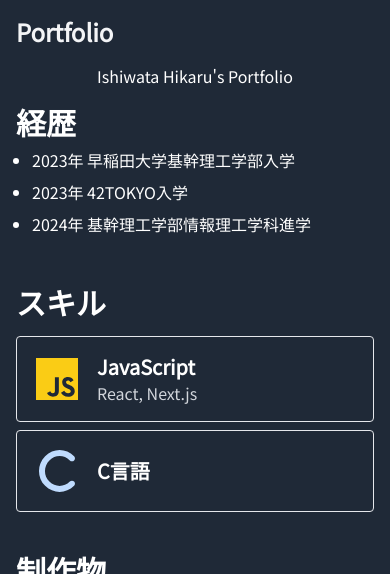
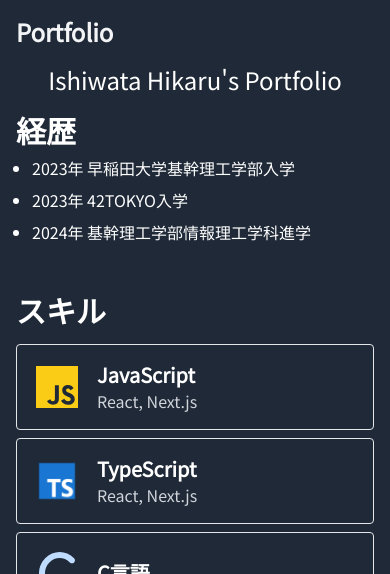
Before and after one commit to hishiwat/portfolio, a Next.js app: page / in a window 390 px wide. Shown: the top 574 px of the page. Built offline with nearby package versions, Linux system fonts and the light colour scheme.

Commit message:
add typescript

```diff
--- a/src/app/components/Product.tsx
+++ b/src/app/components/Product.tsx
@@ -17,7 +17,7 @@
   return (
     <div id="product" className="py-4 w-full">
       <h1 className="text-3xl font-bold mb-4">制作物</h1>
-      <div className="px-12">
+      <div className="sm:px-12">
         {Products.map((product) => (
           <div
             key={product.title}
--- a/src/app/components/Skills.tsx
+++ b/src/app/components/Skills.tsx
@@ -2,6 +2,7 @@
 import { FontAwesomeIcon } from "@fortawesome/react-fontawesome";
 import { faJs } from "@fortawesome/free-brands-svg-icons";
 import { faC } from "@fortawesome/free-solid-svg-icons";
+import Image from "next/image";
 
 const Skills = () => {
   return (
@@ -18,6 +19,20 @@
             <p className="text-gray-300">React, Next.js</p>
           </div>
         </div>
+        <div className="flex items-center border rounded p-4 mt-2 hover:border-blue-400 transition duration-200">
+          <Image
+            src="/typescript.png"
+            width={50}
+            height={50}
+            alt="typescript logo"
+            className="size-12 mr-4"
+          />
+          <div>
+            <h2 className="text-xl font-bold">TypeScript</h2>
+            <p className="text-gray-300">React, Next.js</p>
+          </div>
+        </div>
+
         <div className="flex items-center border rounded p-4 my-2 hover:border-blue-200 transition duration-200">
           <FontAwesomeIcon icon={faC} className="size-12 mr-4 text-blue-200" />
           <div>
--- a/src/app/page.tsx
+++ b/src/app/page.tsx
@@ -10,7 +10,9 @@
         <Hero />
       </div>
       <div className="text-white px-4 flex flex-col items-center lg:w-2/3 mx-auto">
-        <div className="sm:hidden">Ishiwata Hikaru&apos;s Portfolio</div>
+        <div className="sm:hidden text-2xl">
+          Ishiwata Hikaru&apos;s Portfolio
+        </div>
         <div className="flex flex-col md:flex-row w-full justify-between">
           <Career />
           <Skills />
```
Also changed, not shown: public/next-js.svg (added), public/typescript.png (added).
